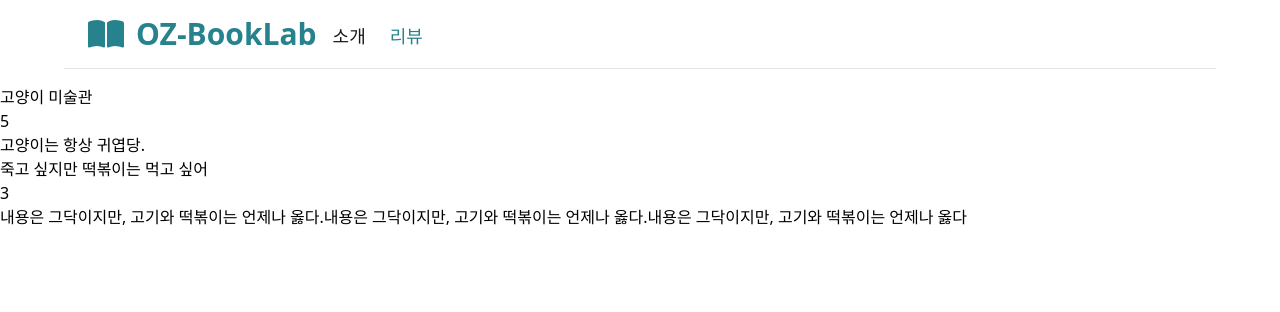
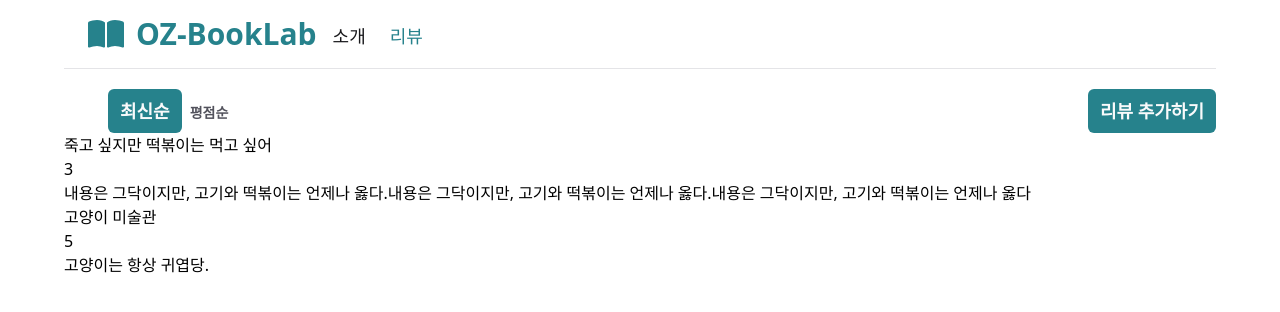
Before and after one commit to heehaa25/oz-booklab, a React (Vite) app: page /reviews in a window 1280 px wide. Shown: the top 312 px of the page. Built offline with nearby package versions, Linux system fonts and the light colour scheme.

Commit message:
feat(reviews-page): 정렬과 리뷰 추가하기 버튼 및 모달 배치 추가

```diff
--- a/src/components/Reviews.jsx
+++ b/src/components/Reviews.jsx
@@ -1,12 +1,63 @@
 import { useState } from 'react';
 import mockItems from '../data/mock.json';
 import ReviewList from './ReviewList';
+import Modal from './Modal';
+import Button from './Button';
 
 export default function Reviews() {
   const [items, setItems] = useState(mockItems);
+  const [order, setOrder] = useState('createdAt');
+  const [isOpen, setIsOpen] = useState(false);
+
+  const resultItems = items.sort((a, b) => b[order] - a[order]);
+
+  const handleDelete = (id) => {
+    const nextItems = items.filter((item) => item.id !== id);
+    setItems(nextItems);
+  };
+  const handleUpdate = (id, data) => {
+    const index = items.findIndex((item) => item.id === id);
+    const now = new Date();
+    const newItem = {
+      ...items[index],
+      ...data,
+      updatedAt: now.valueOf(),
+    };
+    const newItems = [
+      ...items.slice(0, index),
+      newItem,
+      ...items.slice(index + 1),
+    ];
+    setItems(newItems);
+  };
+
   return (
-    <div>
-      <ReviewList reviews={items} />
+    <div className='w-full mx-auto max-w-6xl'>
+      <div className='w-full flex justify-between mt-5'>
+        <div className='ml-10 '>
+          <Button
+            variant={order === 'createdAt' ? 'primary' : 'ghost'}
+            onClick={() => setOrder('createdAt')}
+          >
+            최신순
+          </Button>
+          <Button
+            variant={order === 'rating' ? 'primary' : 'ghost'}
+            onClick={() => setOrder('rating')}
+          >
+            평점순
+          </Button>
+        </div>
+        <Button onClick={() => setIsOpen(true)}>리뷰 추가하기</Button>
+      </div>
+      <Modal isOpen={isOpen} onClose={() => setIsOpen(false)}>
+        <h2 className='text-xl'>리뷰 작성</h2>
+      </Modal>
+      <ReviewList
+        reviews={resultItems}
+        onUpdate={handleUpdate}
+        onDelete={handleDelete}
+      />
     </div>
   );
 }
```
